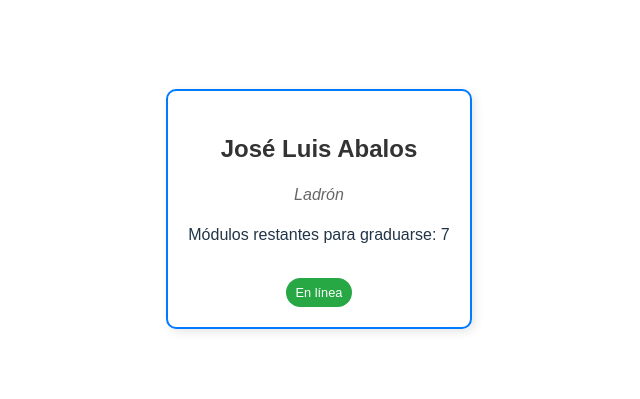
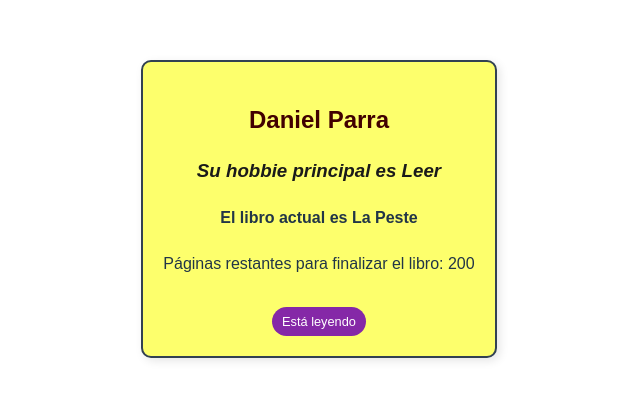
Before and after one commit to Parra-R/clase_22, a React (Vite) app: page / in a window 1280 px wide. Shown: the part 191-590 px from the top of the page, without its empty margins (321-961 px from the left). Built offline with nearby package versions, Linux system fonts and the light colour scheme.

Commit message:
feat: add Danielv2 component with styles for user profile display

```diff
--- a/src/App.tsx
+++ b/src/App.tsx
@@ -1,11 +1,11 @@
-import Perfil from './components/Perfil';
+import Danielv2 from './components/Danielv2';
 import './App.css'
 
 const App = () => {
 
   return (
     <>
-      <Perfil />
+      <Danielv2 />
     </>
   )
 }
--- /dev/null
+++ b/src/components/Danielv2.css
@@ -0,0 +1,29 @@
+.card-profile{
+    background-color: #fdff6c;
+    border: 2px solid #324152;
+    border-radius: 10px;
+    padding: 20px;
+    text-align: center;
+    font-family: Arial, Helvetica, sans-serif;
+    box-shadow: 3px 3px 10px rgba(0, 0, 0, 0.1);
+}
+
+.name{
+    color: #410000;
+    margin-bottom: 5px;
+}
+
+.profession{
+    color: #1a1a1a;
+    font-style: italic;
+}
+
+.tag-state{
+    display: inline-block;
+    background-color: #8528a7;
+    color: white;
+    padding: 5px 10px;
+    border-radius: 15px;
+    font-size: 0.8rem;
+    margin-top: 15px;
+}
--- /dev/null
+++ b/src/components/Danielv2.tsx
@@ -0,0 +1,25 @@
+import './Danielv2.css'
+
+const Danielv2 =()=> {
+// Todos los datos
+    const name:string = "Daniel Parra"
+    const hobbie:string = "Leer"
+    const readedPages:number = 45
+    const isActive:boolean = true
+    const currentBook:string = "La Peste"
+
+  return (
+    <div className='card-profile'>
+        <h2 className='name'>{name}</h2>
+        <h3 className='profession'>Su hobbie principal es {hobbie}</h3>
+
+        <h4>El libro actual es {currentBook}</h4>
+
+        <p>Páginas restantes para finalizar el libro: {245 - readedPages}</p>
+
+        {isActive ? <span className='tag-state'>Está leyendo</span> : null}
+    </div>
+  )
+}
+
+export default Danielv2
```
